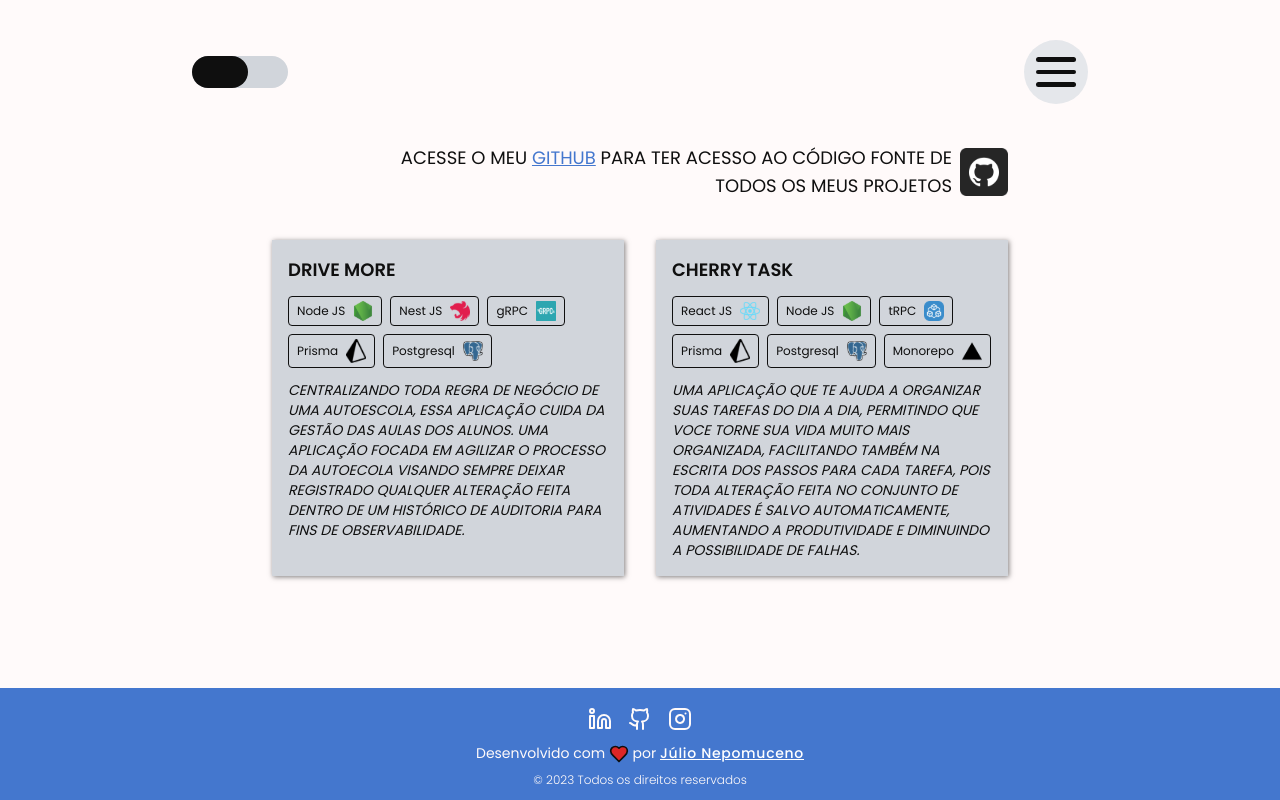
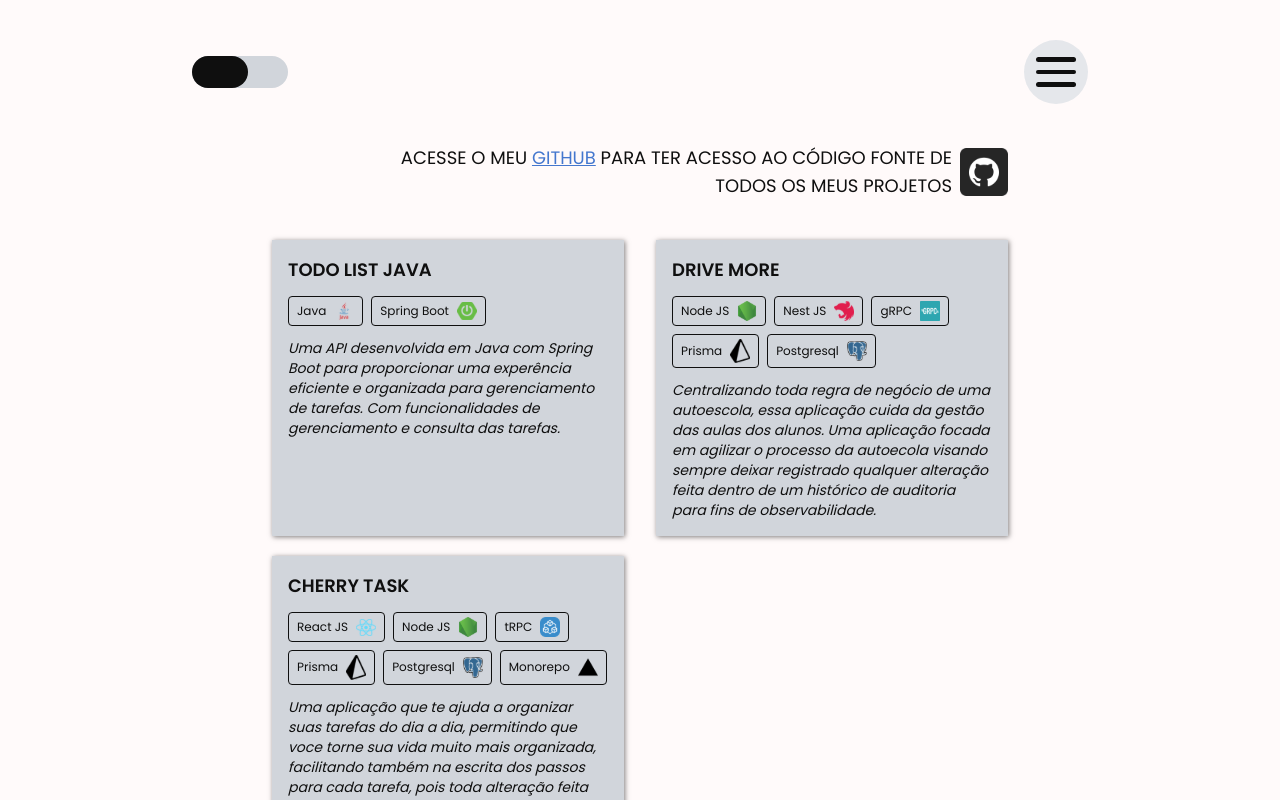
Before and after one commit to julioceno/portfolio, a React (Vite) app: page /projects in a window 1280 px wide. Built offline with nearby package versions, Linux system fonts and the light colour scheme.

Commit message:
[feature]: Create card for todo list java

```diff
--- a/src/components/TechBadge/techs.ts
+++ b/src/components/TechBadge/techs.ts
@@ -20,6 +20,7 @@ import PostgresqlIcon from '../../../public/techs/postgresql.svg';
 import PrismaIcon from '../../../public/techs/prisma.svg';
 import ReactFinalFormIcon from '../../../public/techs/react-final-form.svg';
 import ReactIcon from '../../../public/techs/react.svg';
+import SpringBootIcon from '../../../public/techs/spring-boot.svg';
 import TailwindIcon from '../../../public/techs/tailwind.svg';
 import TensorFlowIcon from '../../../public/techs/tensor-flow.svg';
 import TRPCIcon from '../../../public/techs/trpc.svg';
@@ -163,4 +164,9 @@ export const techsArray: ITech[] = [
     icon: ZodIcon,
     label: 'Zod',
   },
+  {
+    name: TechEnum.SPRING_BOOT,
+    icon: SpringBootIcon,
+    label: 'Spring Boot',
+  },
 ];
--- a/src/components/TechBadge/types.ts
+++ b/src/components/TechBadge/types.ts
@@ -27,6 +27,7 @@ export enum TechEnum {
   TENSORFLOW = 'TENSORFLOW',
   POSTGRESQL = 'POSTGRESQL',
   PRISMA = 'PRISMA',
+  SPRING_BOOT = 'SPRING_BOOT',
 
   // OTHER
   MONOREPO = 'MONOREPO',
--- a/src/pages/Projects/components/ProjectCard.tsx
+++ b/src/pages/Projects/components/ProjectCard.tsx
@@ -1,24 +1,20 @@
-import { Card, TechBadge } from "../../../components";
-import { IProjectCardProps } from "../types";
+import { Card, TechBadge } from '../../../components';
+import { IProjectCardProps } from '../types';
 
 function ProjectCard({ techs, preview, title, id }: IProjectCardProps) {
   return (
     <Card>
       <a
-        className="min-h-[10rem] h-full cursor-pointer font-poppins text-main-black dark:text-main-white flex flex-col gap-3 p-2 md:p-4"
+        className='min-h-[10rem] h-full cursor-pointer font-poppins text-main-black dark:text-main-white flex flex-col gap-3 p-2 md:p-4'
         href={`../projects/${id}`}
       >
-        <h3 className="uppercase font-semibold text-lg text-center md:text-start">
-          {title}
-        </h3>
-        <div className="flex flex-wrap gap-1 md:gap-2 justify-center md:justify-start">
+        <h3 className='uppercase font-semibold text-lg text-center md:text-start'>{title}</h3>
+        <div className='flex flex-wrap gap-1 md:gap-2 justify-center md:justify-start'>
           {techs.map((tech) => (
             <TechBadge name={tech} />
           ))}
         </div>
-        <p className="uppercase text-sm italic text-center md:text-start">
-          {preview}
-        </p>
+        <p className='text-sm italic text-center md:text-start'>{preview}</p>
       </a>
     </Card>
   );
--- a/src/pages/Projects/projects.ts
+++ b/src/pages/Projects/projects.ts
@@ -7,6 +7,20 @@ import CheryTask3 from '../../../public/projects/cherry-task-3.svg';
 import CheryTask4 from '../../../public/projects/cherry-task-4.svg';
 
 export const projects: IProjectCardProps[] = [
+  {
+    id: '227779a2-7409-4406-99e5-e11a4cceaf1d',
+    title: 'Todo List Java',
+    preview:
+      'Uma API desenvolvida em Java com Spring Boot para proporcionar uma experência eficiente e organizada para gerenciamento de tarefas. Com funcionalidades de gerenciamento e consulta das tarefas.',
+    techs: [TechEnum.JAVA, TechEnum.SPRING_BOOT],
+    paragraphs: [
+      'Uma API desenvolvida em Java com Spring Boot para proporcionar uma experência eficiente e organizada para gerenciamento de tarefas. Com funcionalidades de gerenciamento e consulta das tarefas.',
+      'A API fornece uma arquitetura sólida e de fácil entendimento. A aplicação em questão foi desenvolvida durante um bootcamp em que participei para colocar em prática conhecimentos de Java.',
+      'Por se tratar apenas de uma API, não tem imagens para serem apresentadas,',
+    ],
+    images: [],
+    githubLink: 'https://github.com/julioceno/todolist-java',
+  },
   {
     id: '227779a2-7409-4406-99e5-e11a4cceaf1d',
     title: 'Drive More',
```
Also changed, not shown: public/techs/spring-boot.svg (added).
